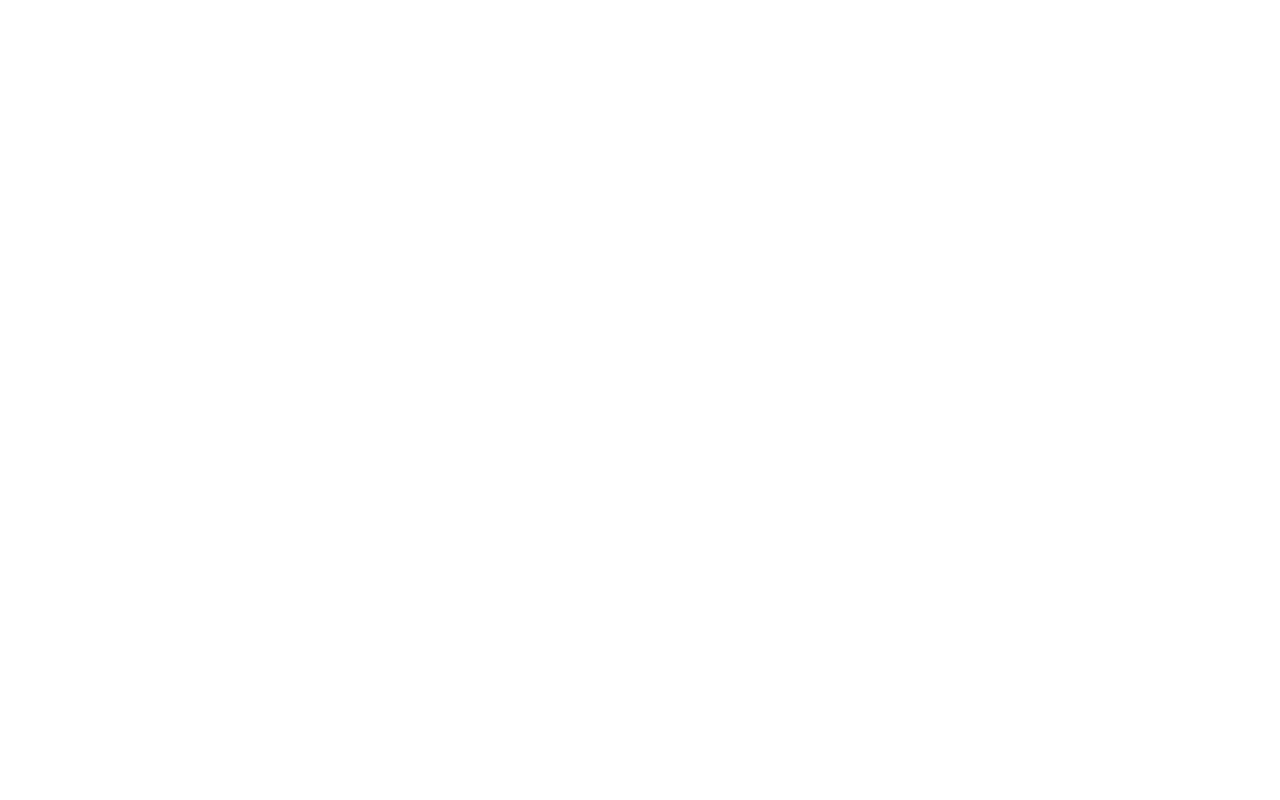
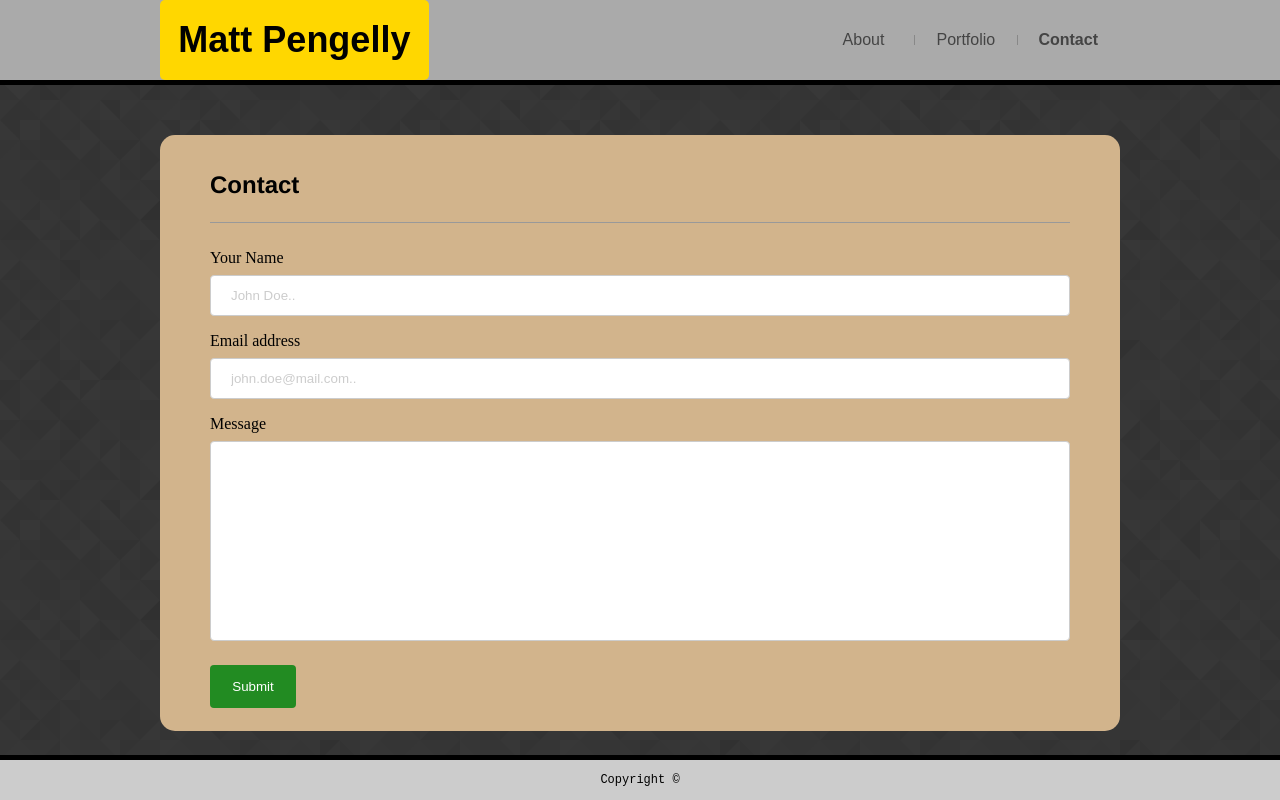
Before and after one commit to mattpengelly/Basic-Portfolio, a plain HTML site: page contact.html in a window 1280 px wide. Drawn offline with Linux system fonts and the light colour scheme.

Commit message:
Initial portfolio assignment

```diff
--- a/assets/css/style.css
+++ b/assets/css/style.css
@@ -0,0 +1,255 @@
+body{
+    background-image: url(../images/prism/prism.png);
+    background-repeat: repeat;
+    margin: 0;
+}
+
+header{
+    background-color: #aaa;
+    border-bottom: 5px solid #000;
+    width: 100%;
+    height: 80px;
+    margin: 0;
+    padding: 0;
+
+}
+
+.headfoot{
+    margin: auto;
+    margin-bottom: 0;
+    margin-top: 0;
+    padding: 0;
+    width: 960px;
+    height:  100%;
+}
+#name {
+    border-radius: 5px;
+    box-sizing: border-box;
+    text-align: center;
+    float: left;
+    color: #000;
+    background-color: gold;
+    font-size: 36px;
+    line-height: 36px;
+    font-weight: bold;
+    width: 28%;
+    margin: auto;
+    padding: 22px 0 0 0;
+    height:  100%;
+    font-family: Arial, Helvetica, sans-serif;
+}
+
+#headfootpad{
+    height: 100%;
+    width: 40%;
+    float: left;
+    padding: 0;
+    margin: 0
+}
+
+nav{
+    font-family: Arial, Helvetica, sans-serif;
+    font-size: 16px;
+    line-height: 16px;
+    float: left;
+    height: 100%;
+    width: 32%;
+    margin: 0;
+    padding: 0;
+}
+
+.active{
+    font-weight: bold;
+}
+
+.navlink{
+    border-radius: 15px;
+    box-sizing: border-box;
+    float: left;
+    height: 100%;
+    width: 33%;
+    text-align: center;
+    margin: auto;
+    padding: 32px 0 0;
+
+}
+
+a.navlink:hover{
+    background-color: #bbb;
+}
+
+a.navlink:link{
+    text-decoration: none;
+    color: #444;
+}
+
+a.navlink:visited{
+    color: #444;
+}
+
+a.navlink:active{
+    color: gold;
+}
+
+.vl{
+    box-sizing: border-box;
+    height: 10px;
+    width: .33%;
+    margin: 35px 0;
+    padding: 0;
+    float: left;
+    background-color: #888;
+}
+
+.main-body{
+    width: 860px;
+    height: 520px;
+    margin: 50px auto;
+    background-color: tan;
+    border-radius: 15px;
+    padding: 38px 50px;
+}
+
+.main-port-body{
+    width: 860px;
+    height: 760px;
+    margin: 50px auto;
+    background-color: tan;
+    border-radius: 15px;
+    padding: 38px 50px;
+}
+
+hr{
+    display: block;
+    height: 1px;
+    border: 0;
+    border-top: 1px solid #999;
+    padding: 0;
+    margin: 25px 0;
+}
+
+#profpic{
+    float: left;
+    width: 125px;
+    height: 150px;
+    margin: 0 20px 20px 0;
+}
+
+#bio{
+    float: both;
+}
+
+.main-h1 {
+    /* border: 1px solid chartreuse; */
+    font-size: 24px;
+    line-height: 24px;
+    font-family: helvetica, arial, sans-serif;
+    margin: 0;
+    padding: 0;
+}
+
+footer{
+    position: fixed;
+    bottom: 0;
+    background-color: #ccc;
+    height: 40px;
+    width: 100%;
+    border-top: 5px solid black;
+}
+
+#cpyrt{
+    width: 25%;
+    margin: auto;
+    text-align: center;
+    font-family: 'Courier New', Courier, monospace;
+    font-size: 12px;
+    line-height: 12px;
+    padding: 14px 0 0 0;
+    height: 100%;
+}
+
+.row{
+    position: relative;
+    width: 100%;
+    height: 200px;
+    box-sizing: border-box;
+    margin: 0 0 25px;
+    padding: 0;
+
+}
+.card{
+    float: left;
+    position: relative;
+    width: 250px;
+    height: 100%;
+    margin: 0;
+    padding: 0;
+    /* text-align: center; */
+}
+
+.imagelabel{
+    position: absolute;
+    bottom: 10%;
+    height: 20%;
+    width: 100%;
+    margin: 0;
+    padding: 0;
+    background-color: black;
+    color: gold;
+    text-align: center;
+    font-size: 14px;
+    font-family: Arial, Helvetica, sans-serif;
+}
+
+.portspace {
+    float: left;
+    box-sizing: border-box;
+    height: 100%;
+    width: 55px;
+}
+
+input[type=text], select {
+    width: 100%;
+    padding: 12px 20px;
+    margin: 8px 0 16px;
+    display: inline-block;
+    border: 1px solid #ccc;
+    border-radius: 4px;
+    box-sizing: border-box;
+  }
+
+  input[type=submit] {
+    width: 10%;
+    background-color: forestgreen;
+    color: white;
+    padding: 14px 20px;
+    margin: 8px 0;
+    border: none;
+    border-radius: 4px;
+    cursor: pointer;
+  }
+
+  input[type=submit]:hover {
+    background-color: #45a049;
+  }
+
+  input[type=text]:focus {
+    background-color: rgb(255, 255, 160);
+  }
+
+  input[type=text]:hover {
+    background-color: rgb(255, 255, 96);
+  }
+
+  input[type=text]::placeholder {
+    color: #ccc;
+  }
+
+  #message{
+      height: 200px;
+  }
+
+  .portlink:hover{
+    webkit-filter: blur(4px); /* Chrome, Safari, Opera */
+    filter: blur(4px);
+  }
--- a/contact.html
+++ b/contact.html
@@ -0,0 +1,52 @@
+<!DOCTYPE html>
+<html lang="en">
+
+<head>
+    <meta charset="UTF-8">
+    <meta name="viewport" content="width=device-width, initial-scale=1.0">
+    <meta http-equiv="X-UA-Compatible" content="ie=edge">
+    <title>Document</title>
+    <!--<link rel="stylesheet" href="assets/css/reset.css">-->
+    <link rel="stylesheet" href="assets/css/style.css">
+</head>
+
+<body>
+    <header>
+        <div class="headfoot">
+            <div id="name">Matt Pengelly</div>
+            <div id="headfootpad"></div>
+            <nav>
+                <a href="index.html" class="navlink" id=about>About</a>
+                <div class="vl"></div>
+                <a href="portfolio.html" class="navlink" id="portfolio">Portfolio</a>
+                <div class="vl"></div>
+                <a href="contact.html" class="navlink active" id="contact">Contact</a>
+            </nav>
+        </div>
+    </header>
+    <section class="main-body">
+        <h1 class="main-h1">Contact</h1>
+        <hr>
+        <div>
+            <form action="/action_page.php">
+                <label for="name">Your Name</label>
+                <input type="text" id="fname" name="Your Name" placeholder="John Doe..">
+
+                <label for="email">Email address</label>
+                <input type="text" id="email" name="email" placeholder="john.doe@mail.com..">
+
+                <label for="message">Message</label>
+                <input type="text" id="message" name="message">
+
+                <input type="submit" value="Submit">
+            </form>
+        </div>
+
+    </section>
+
+    <footer>
+        <div id="cpyrt">Copyright &#169;</div>
+    </footer>
+</body>
+
+</html>
```
Also changed, not shown: index.html (+33 -7 lines), portfolio.html (+113 -0 lines), assets/images/prism/prism.png (added), assets/images/prism/readme.txt (added), 1 other file.
